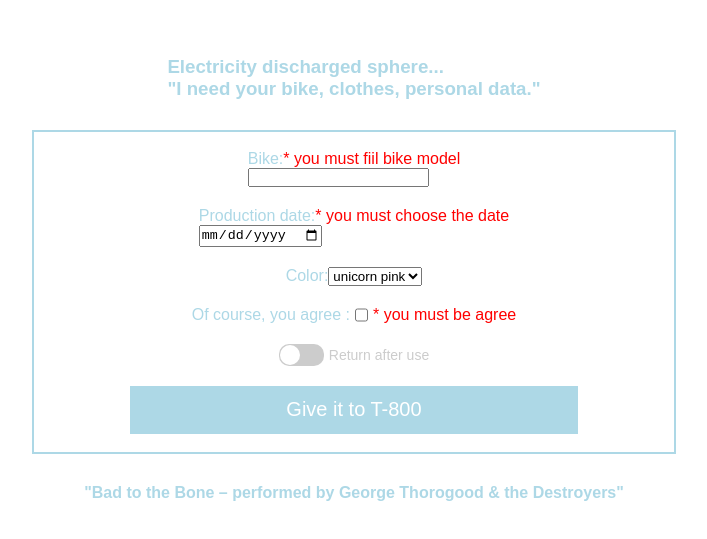
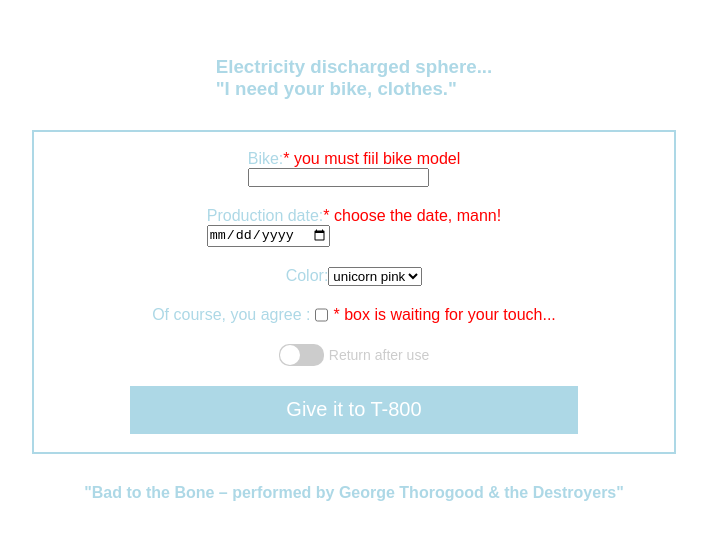
Before and after one commit to gonzjv/react, a React app in the folder react-forms/: page / in a window 1280 px wide. Shown: the part 121-660 px from the top of the page, without its empty margins (286-993 px from the left). Built offline with nearby package versions, Linux system fonts and the light colour scheme.

Commit message:
fix: card render

```diff
--- a/react-forms/src/components/app/app.tsx
+++ b/react-forms/src/components/app/app.tsx
@@ -10,10 +10,7 @@ const App = (): JSX.Element => {
     <div className="app">
       <div>
         <h3> Electricity discharged sphere...</h3>
-        <h3>
-          &quot;I need your bike, clothes, personal
-          data.&quot;
-        </h3>
+        <h3>&quot;I need your bike, clothes.&quot;</h3>
       </div>
       <Form setFormValues={SetFormValues} />
       <h4>
--- a/react-forms/src/components/app/card/card.scss
+++ b/react-forms/src/components/app/card/card.scss
@@ -3,3 +3,6 @@
   height: 20%;
   background-color: lemonchiffon;
 }
+.return {
+  color: darkolivegreen;
+}
--- a/react-forms/src/components/app/card/card.tsx
+++ b/react-forms/src/components/app/card/card.tsx
@@ -25,10 +25,9 @@ const Card = ({ elem }: MyProps): JSX.Element => (
         Color:
         {elem.bikeColor}
       </p>
-      <p>
-        Return after use`:
-        {elem.returnAfter}
-      </p>
+      {elem.returnAfter && (
+        <p className="return">Return after use</p>
+      )}
     </div>
   </>
 );
--- a/react-forms/src/components/app/form/input-checkbox/input-checkbox.tsx
+++ b/react-forms/src/components/app/form/input-checkbox/input-checkbox.tsx
@@ -22,7 +22,7 @@ const InputCheckbox = ({
     />
     {errorsAgree && (
       <span className="valid-message">
-        * you must be agree
+        * box is waiting for your touch...
       </span>
     )}
   </label>
--- a/react-forms/src/components/app/form/input_date/input-date.tsx
+++ b/react-forms/src/components/app/form/input_date/input-date.tsx
@@ -17,7 +17,7 @@ const InputDate = ({
       Production date:
       {errorsDate && (
         <span className="valid-message">
-          * you must choose the date
+          * choose the date, mann!
         </span>
       )}
     </p>
```
